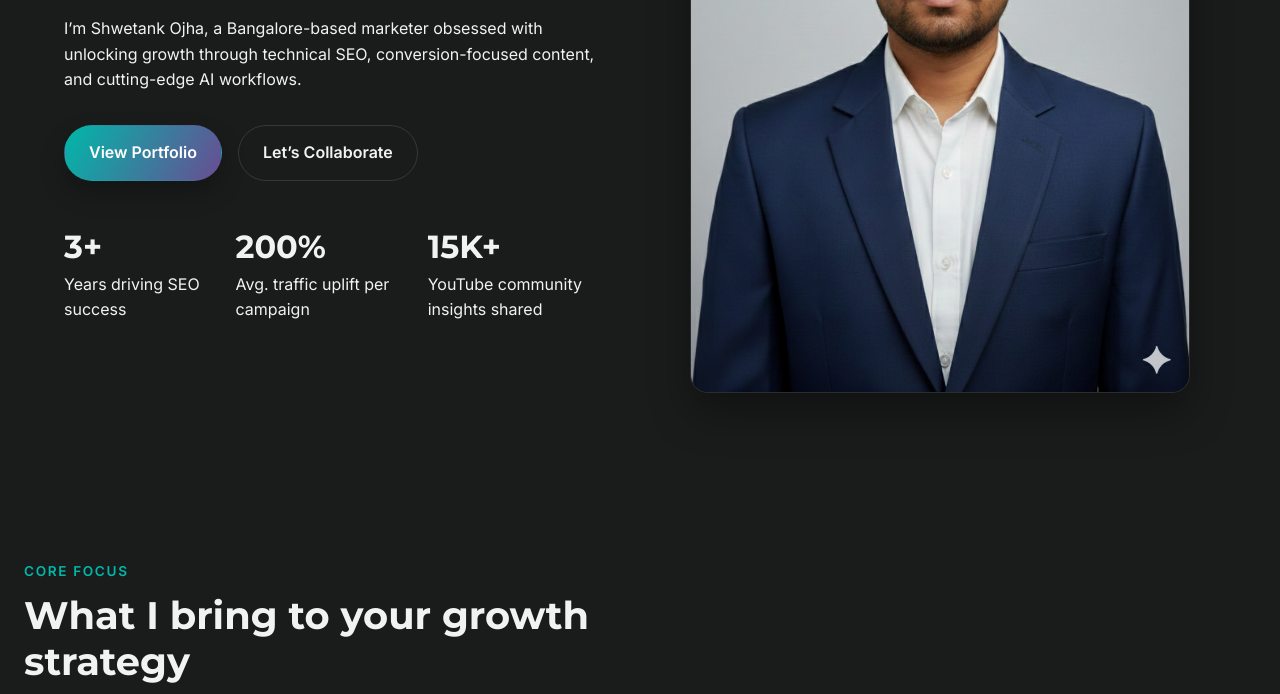
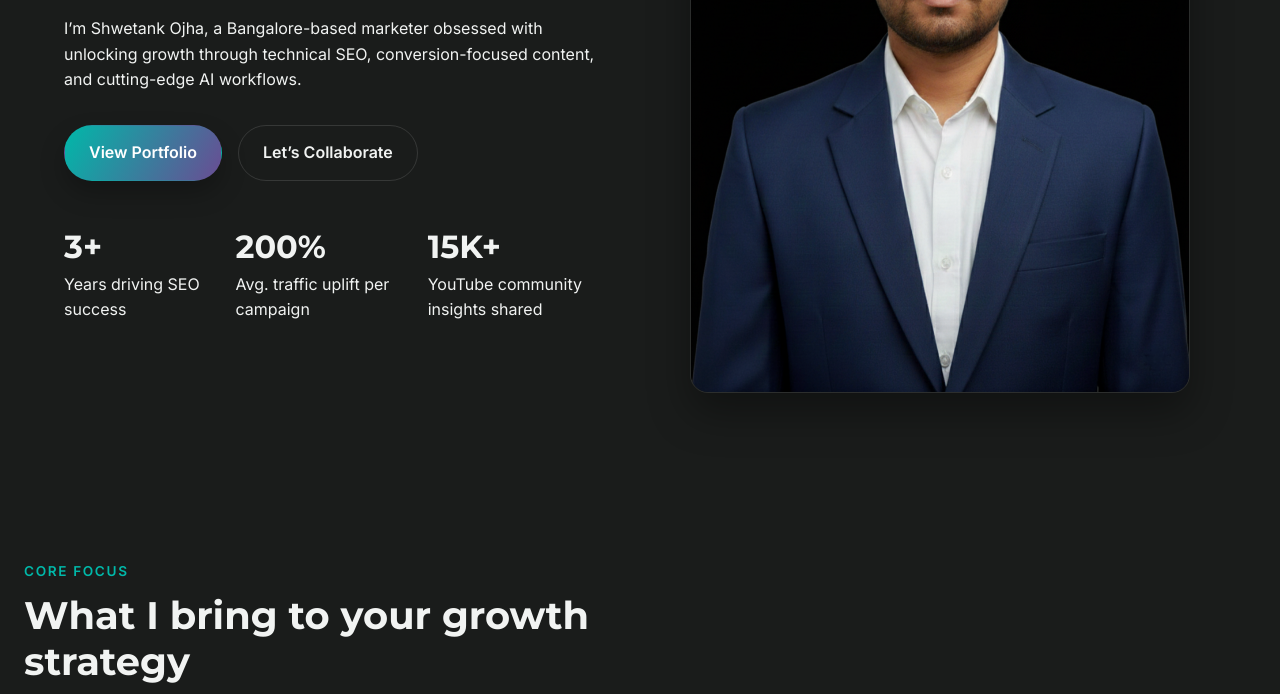
Before and after one commit to oshwetank/web5-10, a website: page index.html in a window 1280 px wide. Shown: the part 490-1184 px from the top of the page. Drawn offline with Linux system fonts and the light colour scheme; a small style sheet from the web is missing.

Commit message:
Added different image with different bg in index.html

```diff
--- a/index.html
+++ b/index.html
@@ -65,7 +65,7 @@
         </ul>
       </div>
       <div class="hero-visual" data-observe>
-        <img src="images/Shwetank Ojha.png" alt="Abstract digital marketing visualization" loading="lazy">
+        <img src="images/shwetank ojha.png" alt="Abstract digital marketing visualization" loading="lazy">
       </div>
     </section>
 
```
